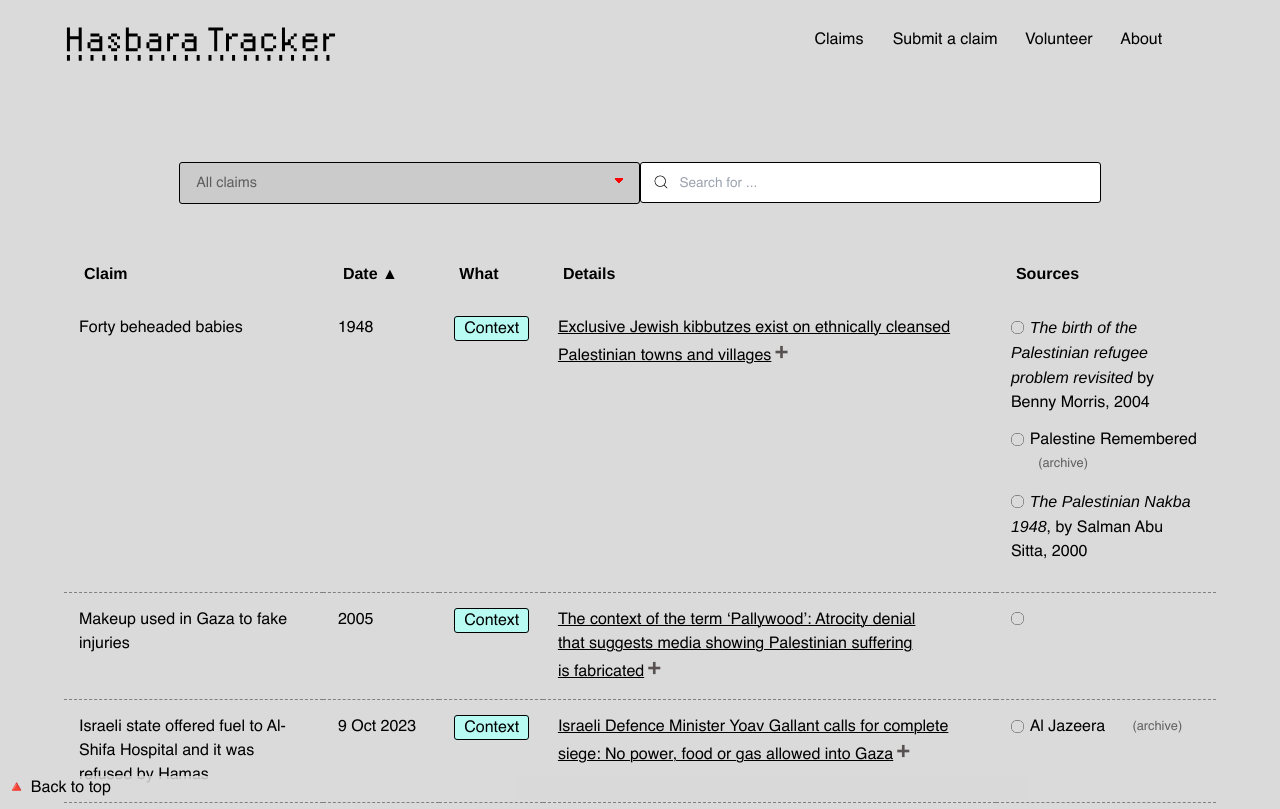
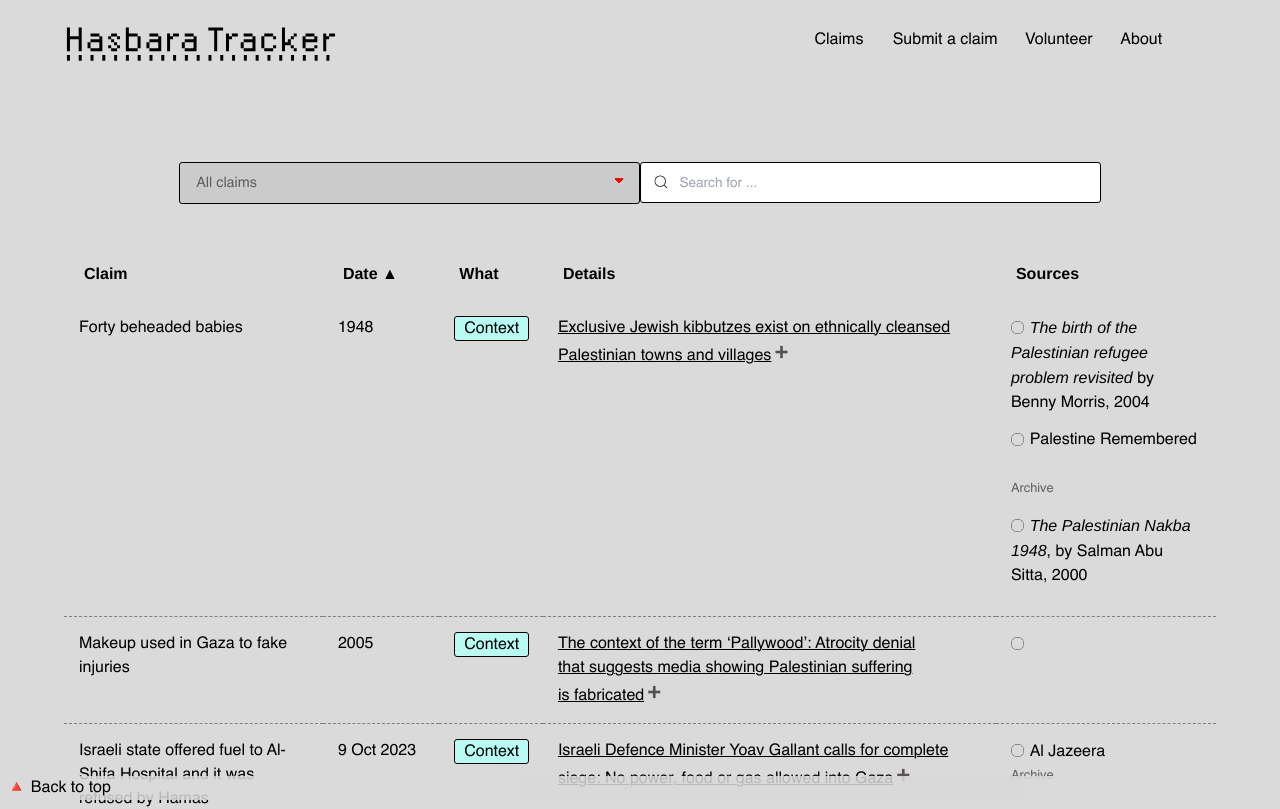
Before and after one commit to tamtzekin/hasbara-tracker, a React (Create React App) app: page /tracker in a window 1280 px wide. Shown: the top 809 px of the page. Built offline with nearby package versions, Linux system fonts and the light colour scheme.

Commit message:
change pos of archive links

```diff
--- a/src/components/Tracker.css
+++ b/src/components/Tracker.css
@@ -24,6 +24,11 @@ a[target="_blank"]:hover::after {
     padding-left: 3%;
     padding-bottom: 0.%;
     vertical-align:  middle;
+}
+
+.archive-link::before {
+    content: "\a";
+    white-space: pre;
 }
 
 .arrow {
--- a/src/components/Tracker.js
+++ b/src/components/Tracker.js
@@ -176,7 +176,7 @@ export default function Tracker() {
                                         {/* If there's an archiveLink in the data, add an '(archive)' link next to the source link */}
                                         {source.archiveLink && (
                                                 <a className="archive-link" href={source.archiveLink} target="_blank" rel="noreferrer" aria-hidden="true">
-                                                    &nbsp;<span>(archive)</span>
+                                                    <span>Archive</span>
                                                 </a>
                                             )}
 
```
